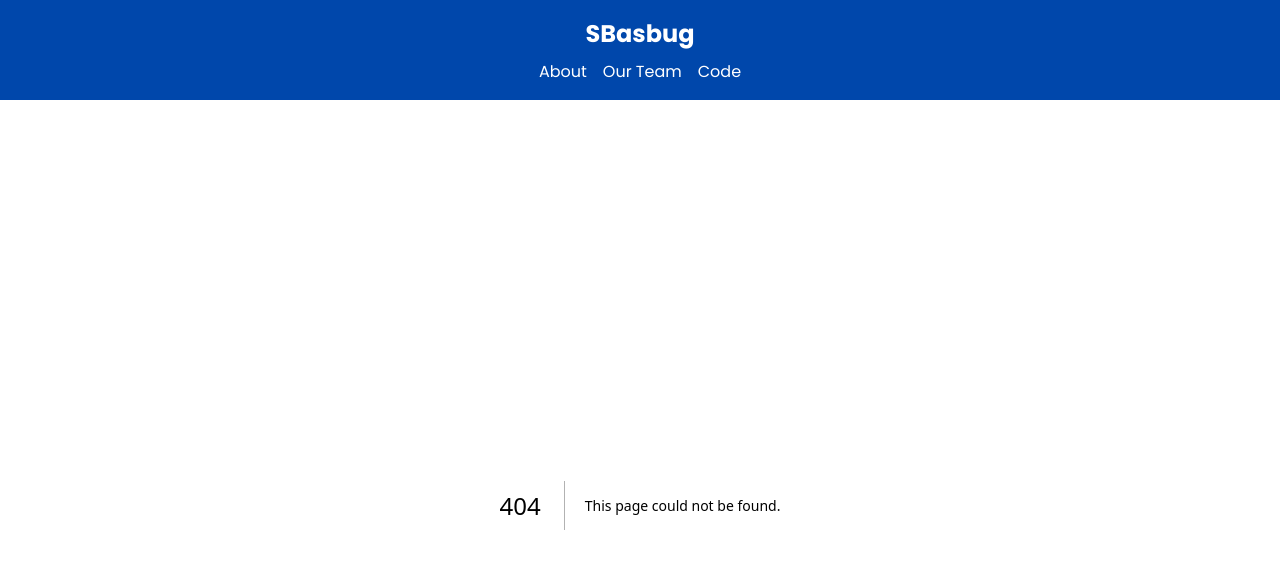
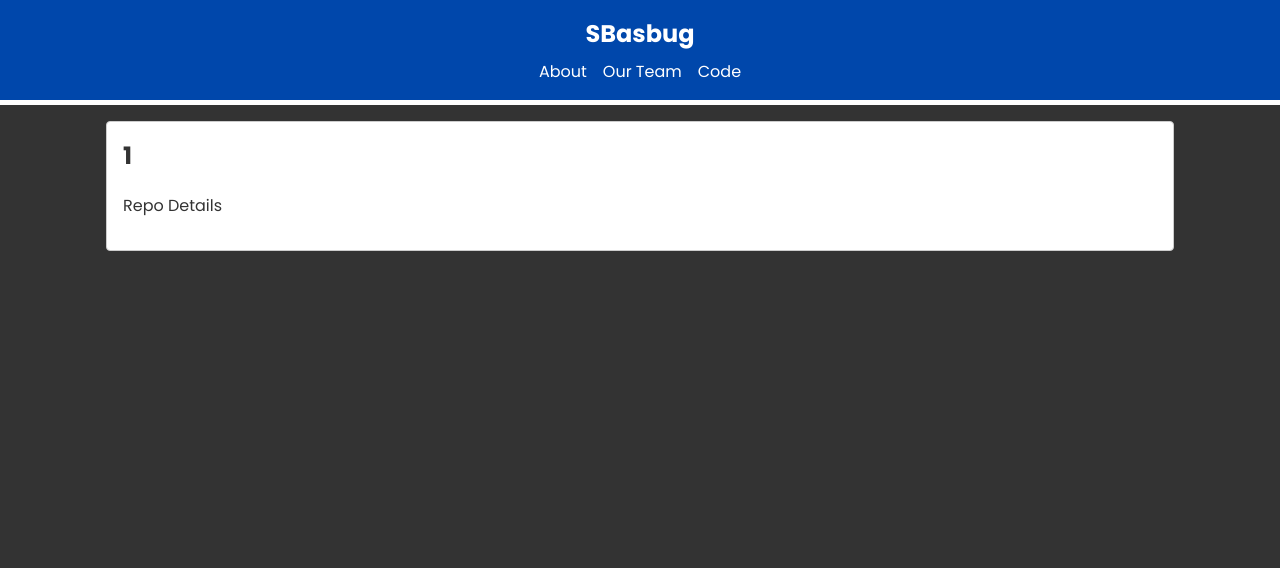
Before and after one commit to suleymanbasbug/next_13_crash, a Next.js app: page /code/repos/1 in a window 1280 px wide. Before the commit this address had no page. Shown: the top 568 px of the page. Built offline with nearby package versions, Linux system fonts and the light colour scheme.

Commit message:
dynamic route

```diff
--- /dev/null
+++ b/app/code/repos/[name]/page.jsx
@@ -0,0 +1,10 @@
+function RepoPage({ params: { name } }) {
+  return (
+    <div className="card">
+      <h2>{name}</h2>
+      <p>Repo Details</p>
+    </div>
+  );
+}
+
+export default RepoPage;
```
